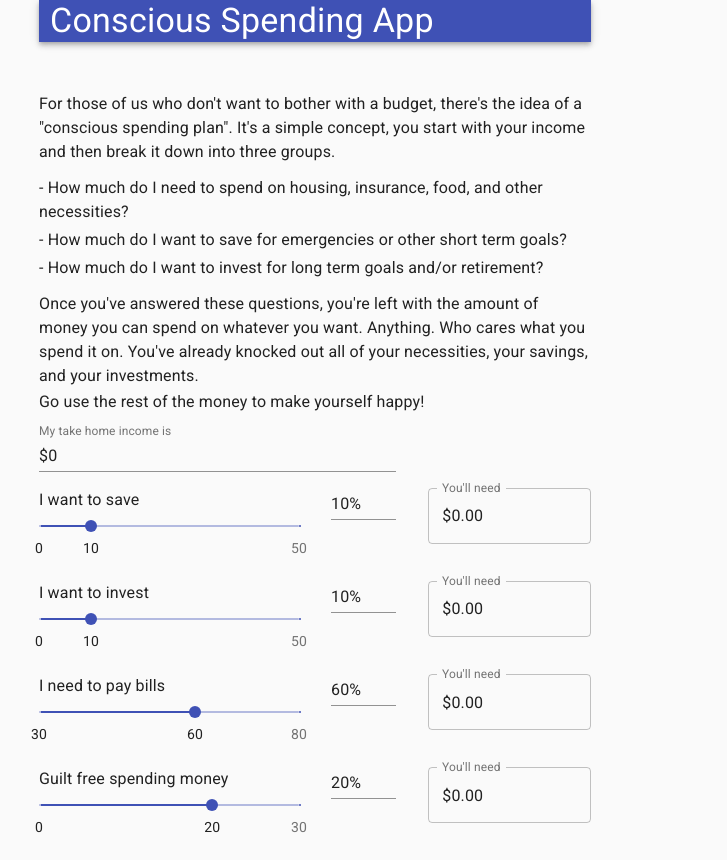
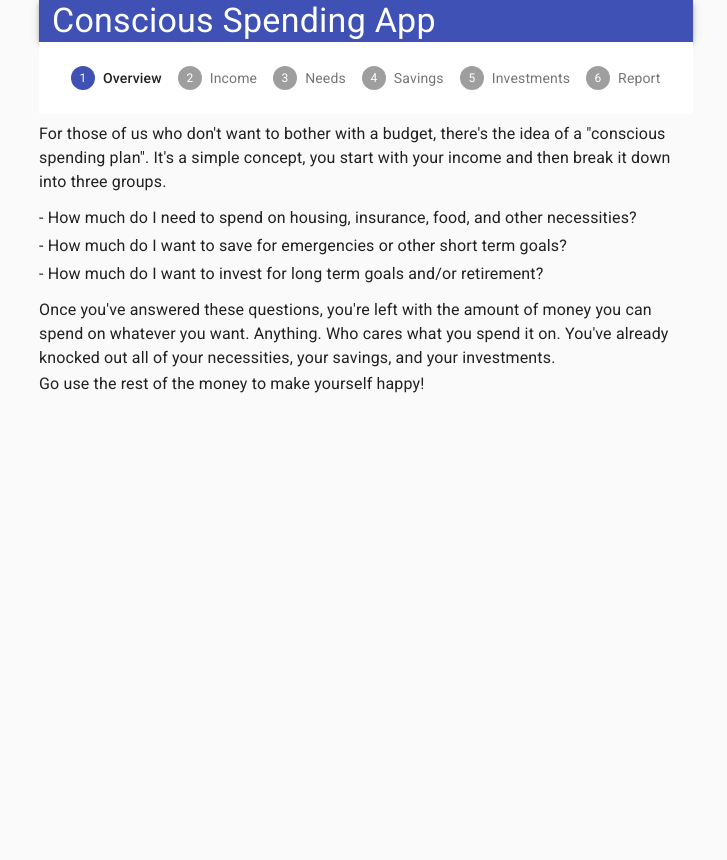
Before and after one commit to skellas/concious-spending, a React (Create React App) app: page / in a window 1280 px wide. Shown: the whole page, without its empty margins (325-1052 px from the left). After the commit the page ends 800 px from the top, so only its background shows below. Built offline with nearby package versions, Linux system fonts and the light colour scheme.

Commit message:
Introduce Steps Menu and split page into steps.

```diff
--- a/src/App.js
+++ b/src/App.js
@@ -1,47 +1,61 @@
-import React from 'react';
+import React, { useState } from 'react';
 import Container from '@material-ui/core/Container';
 import Typography from '@material-ui/core/Typography';
 import AppBar from '@material-ui/core/AppBar'
-import { Grid, List, ListItemText } from '@material-ui/core';
+import { Grid } from '@material-ui/core';
 import SpendingForm from './container/SpendingForm';
+import StepsMenu from './components/StepsMenu';
+import OverviewForm from './container/OverviewForm';
 
 function App() {
+  const steps = [
+    { 'id': 'intro', 'label': 'Overview' },
+    { 'id': 'income', 'label': 'Income' },
+    { 'id': 'needs', 'label': 'Needs' },
+    { 'id': 'savings', 'label': 'Savings' },
+    { 'id': 'investments', 'label': 'Investments' },
+    { 'id': 'summary', 'label': 'Report' },
+  ];
+  const [currentStep, setCurrentStep] = useState(0);
+  const [income, setIncome] = useState(0);
+  const [savingsPercent, setSavingsPercent] = useState(10);
+  const [investmentsPercent, setInvestmentsPercent] = useState(10);
+  const [needsPercent, setNeedsPercent] = useState(60);
+  const [wantsPercent, setWantsPercent] = useState(20);
+
+  const renderCurrentStep = () => {
+    switch (currentStep) {
+      case 0:
+        return <OverviewForm />;
+      case 5:
+        return (
+          <SpendingForm
+            incomeDefault={income}
+            savingsDefault={savingsPercent}
+            investmentDefault={investmentsPercent}
+            billsDefault={needsPercent}
+            splurgeDefault={wantsPercent}
+          />);
+      default:
+        return <React.Fragment />
+
+    }
+  }
   return (
     <Container maxWidth='sm'>
       <Grid container direction='column' spacing={1} >
-        <Grid item>
+        <Grid item style={{ height: '42px' }}>
           <AppBar position='static'>
             <Typography variant='h4' style={{ marginLeft: '2%' }}>Conscious Spending App</Typography>
           </AppBar>
         </Grid>
         <Grid item>
-          <Typography id='pp1' variant='body1'>
-            For those of us who don't want to bother with a budget, there's the idea of a "conscious spending plan".
-            It's a simple concept, you start with your income and then break it down into three groups.
-          </Typography>
-          <List>
-            <ListItemText primary=' - How much do I need to spend on housing, insurance, food, and other necessities?' />
-            <ListItemText primary=' - How much do I want to save for emergencies or other short term goals?' />
-            <ListItemText primary=' - How much do I want to invest for long term goals and/or retirement?' />
-          </List>
-          <Typography id='pp2' variant='body1'>
-            Once you've answered these questions, you're left with the amount of money you can spend on whatever you want.
-            Anything. Who cares what you spend it on. You've already knocked out all of your necessities, your savings,
-            and your investments.
-          </Typography>
-          <Typography id='cta' variant='subtitle1'>
-            Go use the rest of the money to make yourself happy!
-          </Typography>
+          <StepsMenu steps={steps} activeStep={currentStep.id} />
         </Grid>
-
         <Grid item>
-          <SpendingForm
-            incomeDefault={0}
-            savingsDefault={10}
-            investmentDefault={10}
-            billsDefault={60}
-            splurgeDefault={20}
-          />
+          {renderCurrentStep()}
+        </Grid>
+        <Grid item>
         </Grid>
       </Grid>
     </Container>
--- /dev/null
+++ b/src/components/StepsMenu.jsx
@@ -0,0 +1,18 @@
+import React from 'react'
+import { Stepper, Step, StepLabel } from '@material-ui/core'
+
+export default function StepsMenu({ steps, activeStep }) {
+    return (
+        <React.Fragment>
+            <Stepper activeStep={activeStep}>
+                {steps.map(({ id, label }) => {
+                    return (
+                        <Step key={id}>
+                            <StepLabel>{label}</StepLabel>
+                        </Step>
+                    );
+                })}
+            </Stepper>
+        </React.Fragment>
+    )
+}
--- /dev/null
+++ b/src/container/OverviewForm.jsx
@@ -0,0 +1,26 @@
+import React from 'react';
+import { Typography, List, ListItemText } from '@material-ui/core';
+
+export default function OverviewForm() {
+    return (
+        <React.Fragment>
+            <Typography id='pp1' variant='body1'>
+                For those of us who don't want to bother with a budget, there's the idea of a "conscious spending plan".
+                It's a simple concept, you start with your income and then break it down into three groups.
+            </Typography>
+            <List>
+                <ListItemText primary=' - How much do I need to spend on housing, insurance, food, and other necessities?' />
+                <ListItemText primary=' - How much do I want to save for emergencies or other short term goals?' />
+                <ListItemText primary=' - How much do I want to invest for long term goals and/or retirement?' />
+            </List>
+            <Typography id='pp2' variant='body1'>
+                Once you've answered these questions, you're left with the amount of money you can spend on whatever you want.
+                Anything. Who cares what you spend it on. You've already knocked out all of your necessities, your savings,
+                and your investments.
+            </Typography>
+            <Typography id='cta' variant='subtitle1'>
+                Go use the rest of the money to make yourself happy!
+            </Typography>
+        </React.Fragment>
+    );
+}
--- a/src/container/SpendingForm.jsx
+++ b/src/container/SpendingForm.jsx
@@ -5,7 +5,7 @@ export default function SpendingForm({ incomeDefault, savingsDefault, investment
 
     const [income, setIncome] = useState(incomeDefault);
     const handleIncomeChange = (event) => {
-        setIncome(event.target.value === '' ? 0 : Number(event.target.value.replace('$','')));
+        setIncome(event.target.value === '' ? 0 : Number(event.target.value.replace('$', '')));
     };
 
     const [savings, setSavings] = useState(savingsDefault);
@@ -28,7 +28,7 @@ export default function SpendingForm({ incomeDefault, savingsDefault, investment
         setSplurge(value);
         setCalculationError(savings + investments + bills + splurge > 100);
     };
-    const [calculationError, setCalculationError]  = useState(false);
+    const [calculationError, setCalculationError] = useState(false);
     return (
         <React.Fragment>
             <Grid container direction='row' spacing={4}>
```
